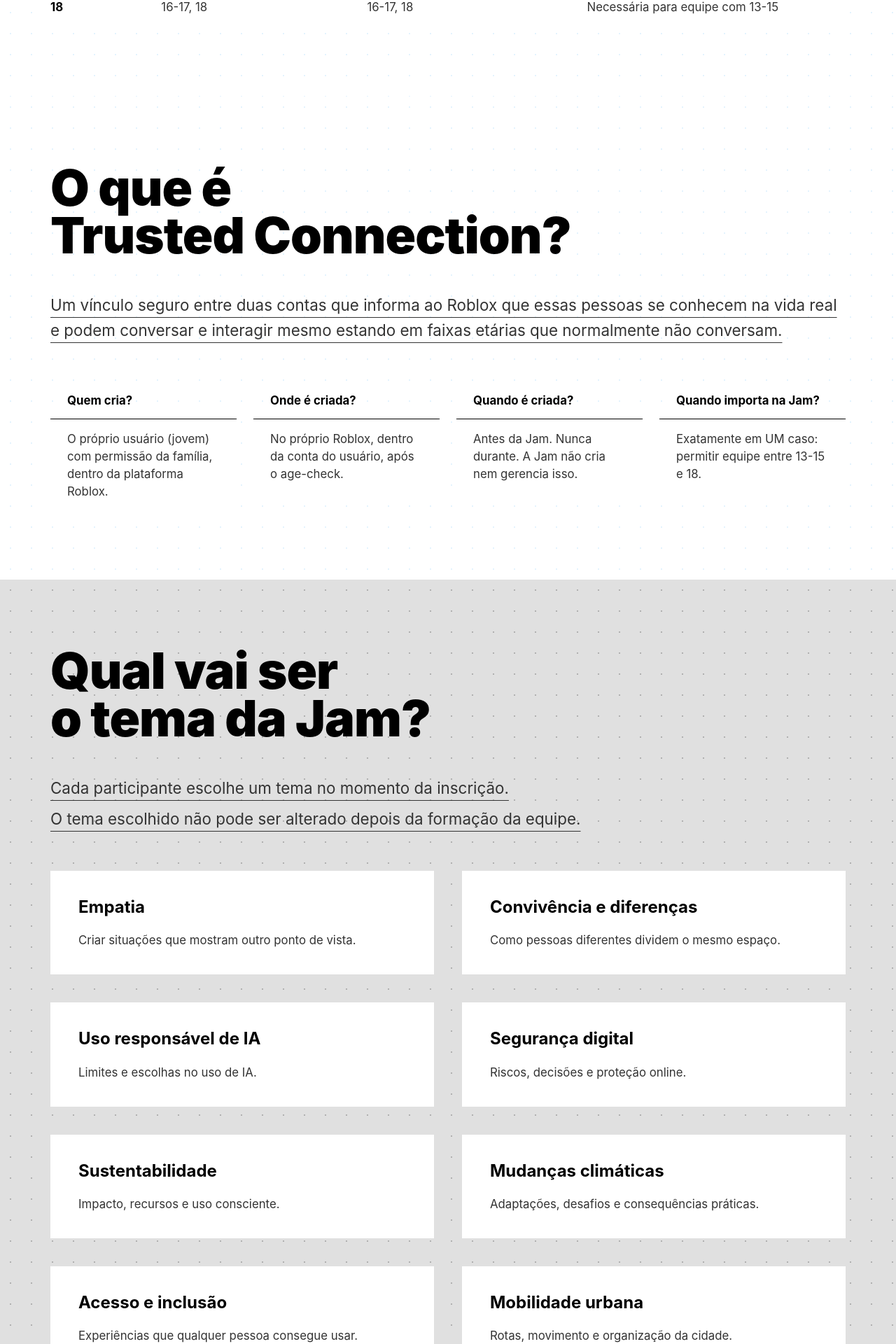
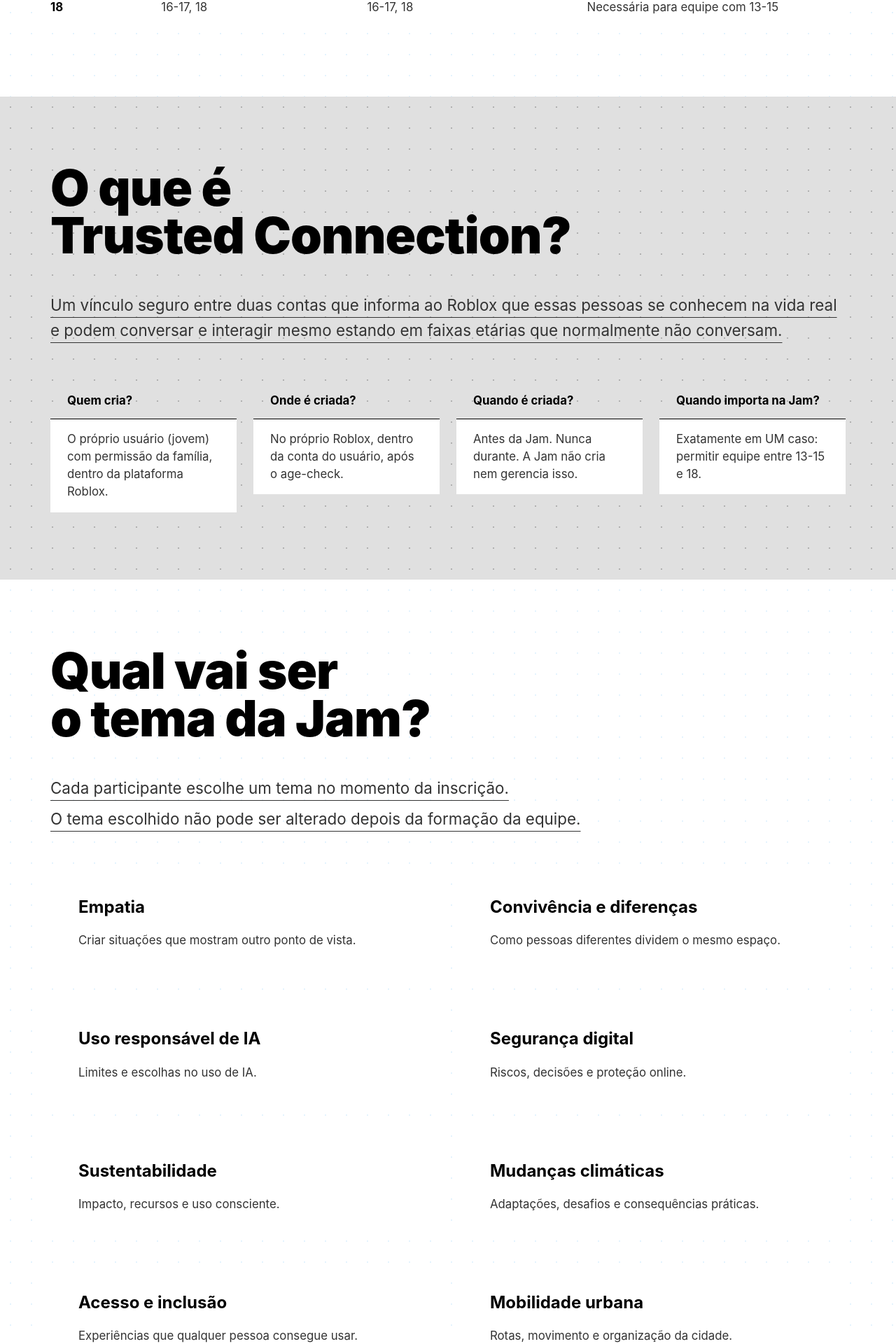
Before and after one commit to FabioRibeiro19792100/roblox-creator-jam, a React (Vite) app: page / in a window 1280 px wide. Shown: the part 2420-4340 px from the top of the page at 70% size. Built offline with nearby package versions, Linux system fonts and the light colour scheme.

Commit message:
Fix color alternation: Trusted Connection (gray), Escolha Tema (white)

```diff
--- a/preview.html
+++ b/preview.html
@@ -793,9 +793,9 @@
 
         /* Escolha do Tema Section */
         .escolha-tema-section {
-            background: #e0e0e0;
+            background: #ffffff;
             background-image:
-                radial-gradient(circle, #b0b0b0 1px, transparent 1px);
+                radial-gradient(circle, #e3f2fd 1px, transparent 1px);
             background-size: 30px 30px;
             padding: 0;
             position: relative;
@@ -969,9 +969,9 @@
 
         /* Trusted Connection Section */
         .trusted-connection-section {
-            background: #ffffff;
+            background: #e0e0e0;
             background-image:
-                radial-gradient(circle, #e3f2fd 1px, transparent 1px);
+                radial-gradient(circle, #b0b0b0 1px, transparent 1px);
             background-size: 30px 30px;
             padding: 0;
             position: relative;
--- a/src/components/EscolhaTemaSection.css
+++ b/src/components/EscolhaTemaSection.css
@@ -1,7 +1,7 @@
 .escolha-tema-section {
-  background: #e0e0e0;
+  background: #ffffff;
   background-image:
-    radial-gradient(circle, #b0b0b0 1px, transparent 1px);
+    radial-gradient(circle, #e3f2fd 1px, transparent 1px);
   background-size: 30px 30px;
   padding: 0;
   position: relative;
--- a/src/components/TrustedConnectionSection.css
+++ b/src/components/TrustedConnectionSection.css
@@ -1,7 +1,7 @@
 .trusted-connection-section {
-  background: #ffffff;
+  background: #e0e0e0;
   background-image:
-    radial-gradient(circle, #e3f2fd 1px, transparent 1px);
+    radial-gradient(circle, #b0b0b0 1px, transparent 1px);
   background-size: 30px 30px;
   padding: 0;
   position: relative;
```
